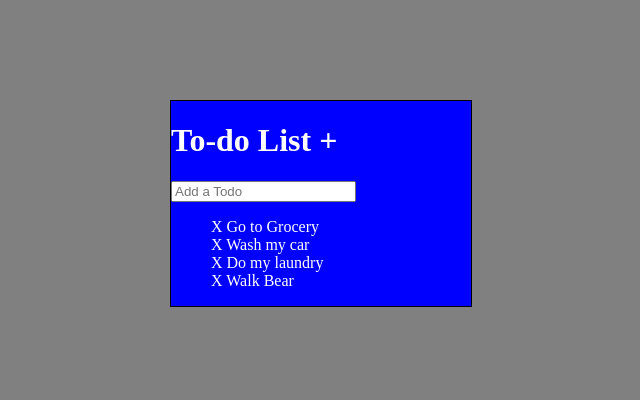
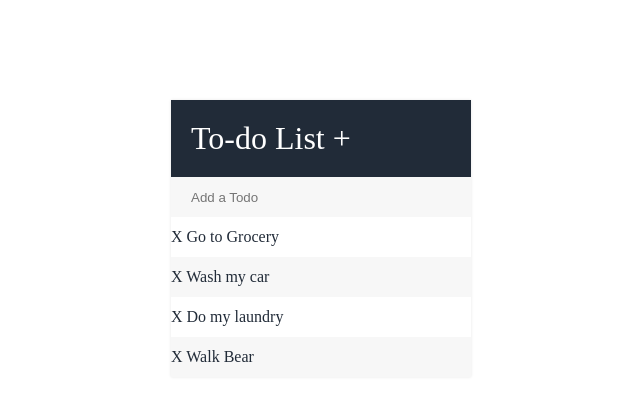
Before and after one commit to PaigeRuppel/simple-to-do-list, a plain HTML site: page index.html in a window 1280 px wide. Shown: the whole page, without its empty margins (319-959 px from the left). Drawn offline with Linux system fonts and the light colour scheme.

Commit message:
initial styling

```diff
--- a/assets/css/style.css
+++ b/assets/css/style.css
@@ -1,17 +1,51 @@
 body {
-	background: grey;
-	color: white;
+	color: #212b38;
 }
 
 .container {
 	width: 300px;
-	background: blue;
 	margin: 100px auto;
-	border: solid 1px black;
+	box-shadow: 0 0 3px rgba(0, 0, 0, 0.1);
 }
+
+h1 {
+	margin: 0;
+	padding: 20px;
+	background: #212b38;
+	color: white;
+	font-weight: normal;
+}
+
+input {
+	padding: 13px 13px 13px 20px;
+	height: 40px;
+	background: #f7f7f7;
+	box-sizing: border-box;
+	width: 100%;
+	outline: none;
+	border: none;
+}
+
+input:focus {
+	border: solid 1px #212b38;
+	background: white;
+}
+
 
 ul {
 	list-style: none;
+	margin: 0;
+	padding: 0;
+}
+
+li {
+	background: white;
+	height: 40px;
+	line-height: 40px;
+}
+
+li:nth-child(2n) {
+	background: #f7f7f7;
 }
 
 .completed {
```
